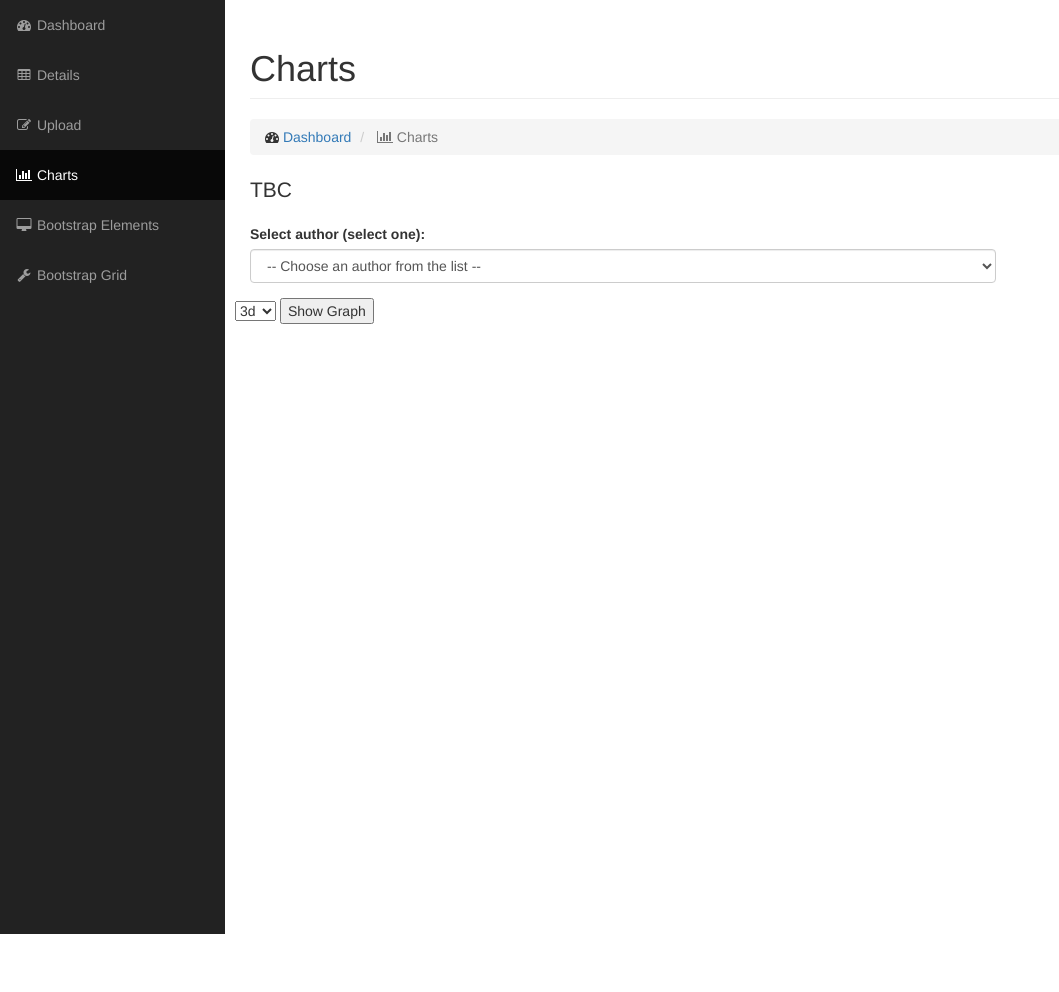
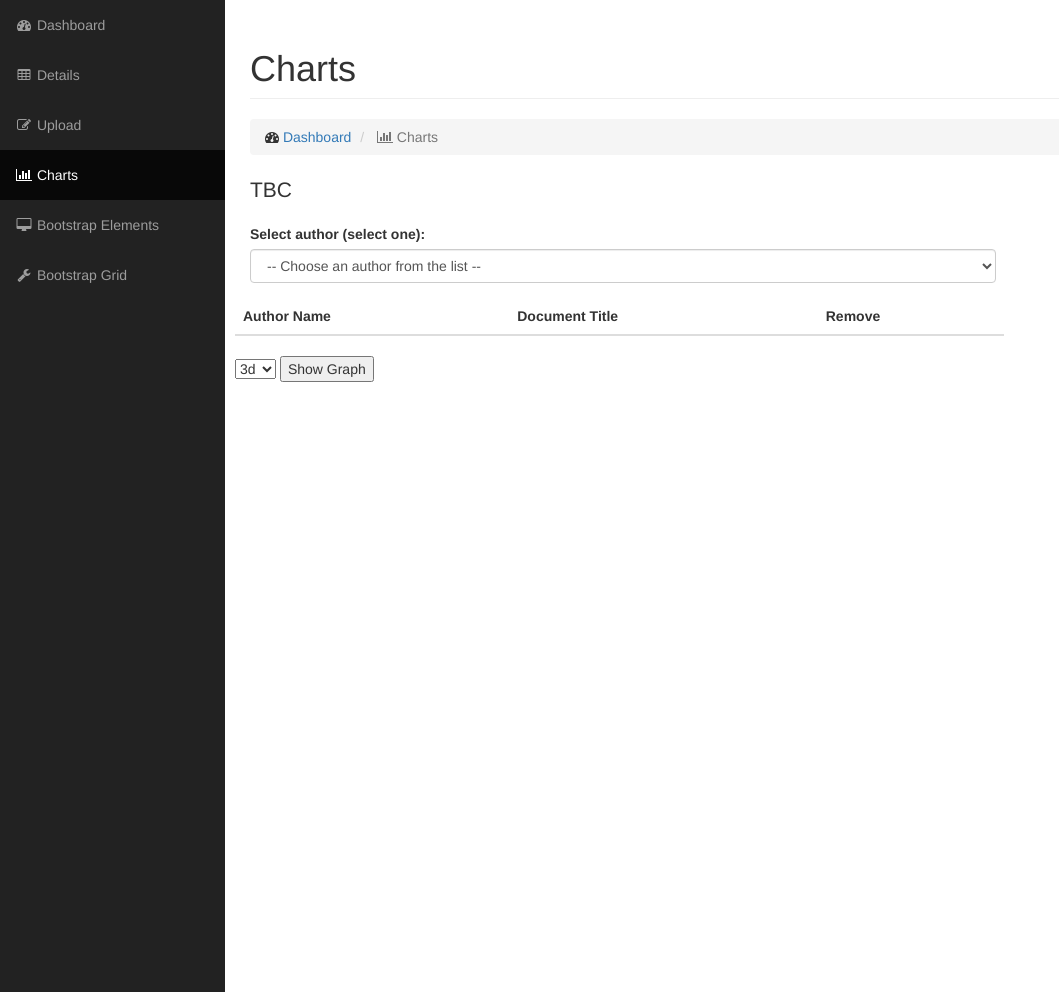
Before and after one commit to LucentC/authorshipIdentification_py, a Flask app: page /charts in a window 1280 px wide. Shown: the part 51-1043 px from the top of the page, without its empty margins (0-1059 px from the left). Before the commit the page ends 985 px from the top, so only its background shows below. Run offline with Flask 2, Linux system fonts and the light colour scheme; data that the repository does not hold is empty; some libraries are stand-ins or nearby versions.

Commit message:
modified chart page

```diff
--- a/flask_app/app.py
+++ b/flask_app/app.py
@@ -1,4 +1,3 @@
-from __future__ import print_function
 import csv
 import sys
 from StringIO import StringIO
--- a/flask_app/templates/data_visualize/charts.html
+++ b/flask_app/templates/data_visualize/charts.html
@@ -22,7 +22,7 @@
                 <div class="form-group" id="author_form">
                     <label>Select author (select one):</label>
                     <select class="form-control" name="author_select" id="author_select">
-                        <option value="">-- Choose an author from the list --</option>
+                        <option value="" selected>-- Choose an author from the list --</option>
                         {% for row in authors_list %}
                             <option value="{{ row['author_id'] }}">{{ row['author_name'] }}</option>
                         {% endfor %}
@@ -37,8 +37,28 @@
                         <input type="checkbox" value="pca"> With PCA
                     </label>
                 </div>
-                <input type="submit" class="btn-u btn-u-blue" style="display: none;" id="submit" value="Submit">
+                <button type="button" class="btn btn-primary btn-md" style="display: none;" id="submit" onclick="add_row_to_table()">Add to table</button>
             </form>
+        </div>
+
+        <div class="row" id="conf_table">
+            <div class="col-lg-9">
+                <form class="margin-bottom-40" role="form">
+                    <div class="form-group">
+                        <table class="table table-striped" id="confirm_table">
+                            <thead>
+                                <tr>
+                                    <th>Author Name</th>
+                                    <th>Document Title</th>
+                                    <th>Remove</th>
+                                </tr>
+                            </thead>
+                            <tbody>
+                            </tbody>
+                        </table>
+                    </div>
+                </form>
+            </div>
         </div>
     </div>
 
@@ -64,6 +84,34 @@
 {% block external_js %}
     <script src="{{ url_for('static', filename='js/plot_3D_graph.js') }}"></script>
     <script>
+        function add_row_to_table(){
+            var author = $("#author_select option:selected");
+            var doc = $("#doc_select option:selected");
+            $("#confirm_table > tbody")
+                    .append($("<tr></tr>")
+                            .append($("<td></td>")
+                                    .val(author.val())
+                                    .html(author.html()))
+                            .append($("<td></td>")
+                                    .val(doc.val())
+                                    .html(doc.html())));
+
+            $("#author_select").prop('selectedIndex', 0);
+            hide_author_doc_elements();
+        }
+
+        function hide_author_doc_elements(){
+            $("#document_form").hide();
+            $("#with_pca").hide();
+            $("#submit").hide();
+        }
+
+        function show_author_doc_elements(){
+            $("#document_form").show();
+            $("#with_pca").show();
+            $("#submit").show();
+        }
+
         function add_options(id, key, val){
             $("#" + id)
                     .append($("<option></option>")
@@ -73,9 +121,7 @@
 
 
         $("#author_select").on("change", function(){
-            $("#document_form").hide();
-            $("#with_pca").hide();
-            $("#submit").hide();
+            hide_author_doc_elements();
 
             $.ajax({
                 type: "POST",
@@ -89,9 +135,7 @@
                         add_options("doc_select", key, value);
                     });
 
-                    $("#document_form").show();
-                    $("#with_pca").show();
-                    $("#submit").show();
+                    show_author_doc_elements();
                 }
             });
         });
```
